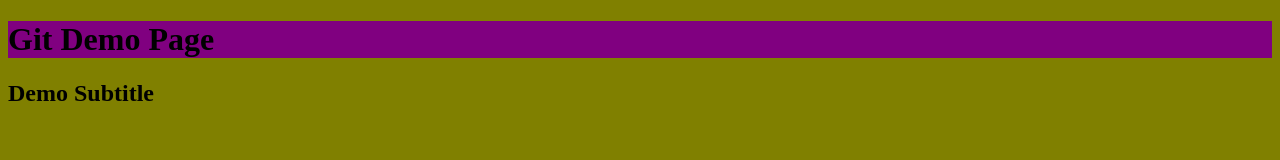
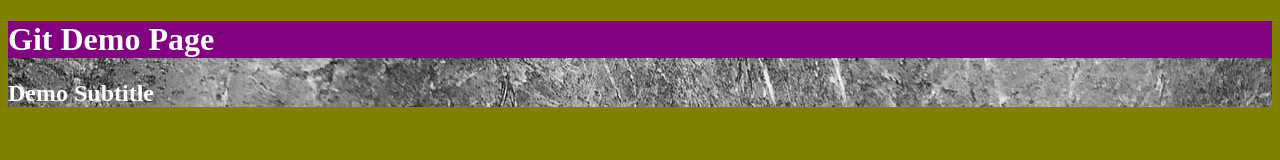
Before and after one commit to TomRG02/prueba, a plain HTML site: page index.html in a window 1280 px wide. Drawn offline with Linux system fonts and the light colour scheme.

Commit message:
bugfix in git

```diff
--- a/index.html
+++ b/index.html
@@ -8,9 +8,10 @@
         <link rel="stylesheet" href="styles.css">
     </head>
     <body>
-        <h1>Git Demo Page</h1>
-        <h2>Demo Subtitle</h2>
-
+        <header>
+            <h1>Git Demo Page</h1>
+            <h2>Demo Subtitle</h2>
+        </header>
         <script src="app.js"></script>
     </body>
 </html>
--- a/styles.css
+++ b/styles.css
@@ -5,3 +5,8 @@ body{
 h1{
     background-color: purple;
 }
+
+header {
+    background-image: url('headerback.jpg');
+    color: white;
+}
```
